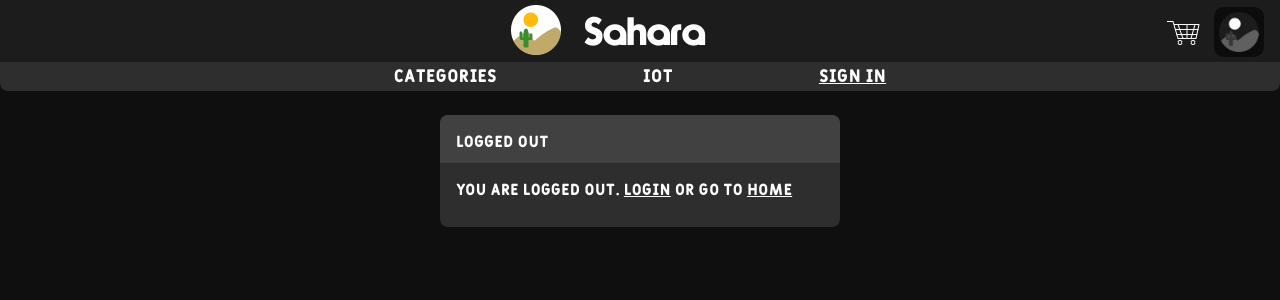
After one commit to Team-De-bug/Sahara, a Django app: template mysite/user/templates/user/logout.html in a window 1280 px wide. The commit adds this page. Shown: the top 300 px of the page. Run offline with Django 3.2, Linux system fonts and the light colour scheme; the template is opened without the code that fills it, so the values that code supplies are empty.

Commit message:
added logout.html

```diff
--- a/mysite/shop/static/sahara/style.css
+++ b/mysite/shop/static/sahara/style.css
@@ -176,6 +176,15 @@ table{
     border-radius: 8px;
 }
 
+#logout{
+    background-color: #2e2e2e;
+    width:25em;
+    height: 7em;
+    margin: auto;
+    margin-top: 1.5em;
+    border-radius: 8px;
+}
+
 #login_title {
     background: #414141;
     width: 23em;
@@ -228,3 +237,8 @@ a{
 #ask{
     margin-top: 1em;
 }
+
+#logged{
+    margin-left: 1em;
+    margin-top: 1em;
+}
--- /dev/null
+++ b/mysite/user/templates/user/logout.html
@@ -0,0 +1,15 @@
+{%extends 'sahara/template.html'%}
+{%block content%}
+{%load static%}
+
+<div id="logout">
+    <div id="login_title">
+        Logged Out
+    </div>
+
+    <div id="logged">You are logged out. <a href="{% url 'login'%}">Login</a> or Go to <a href="#/">Home</a></div>
+
+
+</div>
+
+{% endblock %}
```
